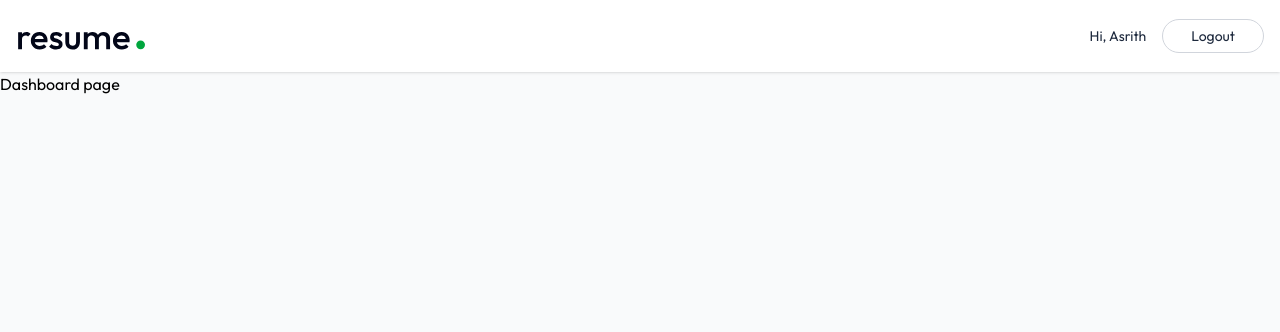
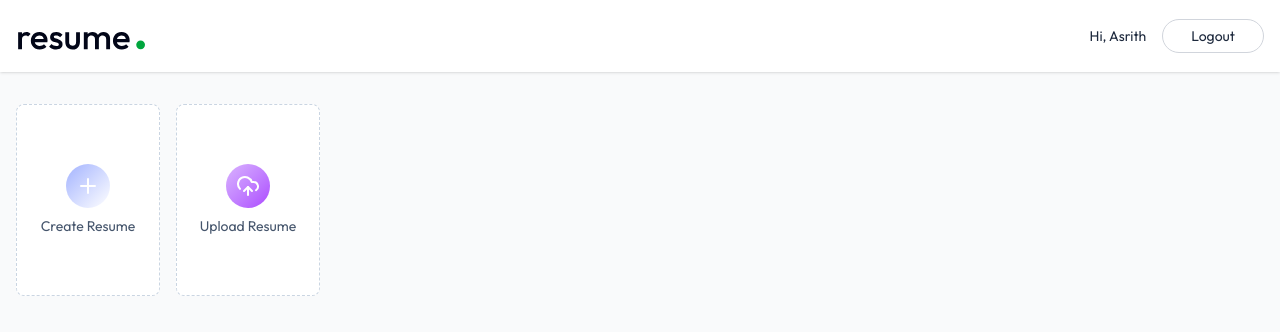
Before and after one commit to ASRITH-Forge/AI-Resume-Builder, a React (Vite) app in the folder client/: page /app in a window 1280 px wide. Shown: the top 332 px of the page. Built offline with nearby package versions, Linux system fonts and the light colour scheme.

Commit message:
client(feat): Enhance Dashboard layout with welcome message and action buttons for resume creation and upload

```diff
--- a/client/src/pages/Dashboard.jsx
+++ b/client/src/pages/Dashboard.jsx
@@ -1,9 +1,24 @@
 import React from 'react'
+import { PlusIcon, UploadCloudIcon } from 'lucide-react'
 
 const Dashboard = () => {
   return (
     <div>
-      <h1>Dashboard page</h1>
+      <div className='max-w-7xl mx-auto px-4 py-8'>
+        <p className='text-2xl font-medium mb-6 bg-gradient-to-r from-slate-600 to-bg-slate-700 bg-clip-text text-transparent sm:hidden'>Welcome, Asrith</p>
+
+        <div className='flex gap-4'>
+          <button className='w-full bg-white sm:max-w-36 h-48 flex flex-col items-center justify-center rounded-lg gap-2 text-slate-600 border border-dashed border-slate-300 group hover:border-indigo-500 hover:shadow-lg transition-all duration-300 cursor-pointer'>
+            <PlusIcon className='size-11 transition-all duration-300 p-2.5 bg-gradient-to-br from-indigo-300 to-oindigo-500 text-white rounded-full'/>
+            <p className='text-sm group-hover:text-indigo-600 transition-all duration-300'>Create Resume</p>
+          </button>
+
+          <button className='w-full bg-white sm:max-w-36 h-48 flex flex-col items-center justify-center rounded-lg gap-2 text-slate-600 border border-dashed border-slate-300 group hover:border-purple-500 hover:shadow-lg transition-all duration-300 cursor-pointer'>
+            <UploadCloudIcon className='size-11 transition-all duration-300 p-2.5 bg-gradient-to-br from-purple-300 to-purple-500 text-white rounded-full'/>
+            <p className='text-sm group-hover:text-purple-600 transition-all duration-300'>Upload Resume</p>
+          </button>
+        </div>
+      </div>
     </div>
   )
 }
```
